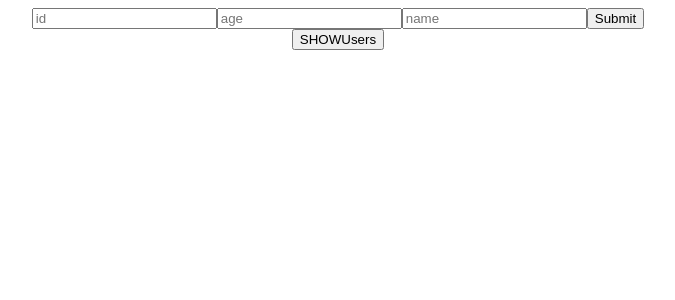
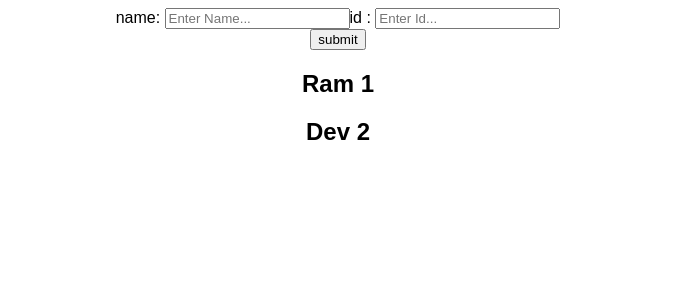
Before and after one commit to SWEETY05/React-sanbox, a React (Create React App) app: page / in a window 1280 px wide. Shown: the top 300 px of the page, without its empty margins (302-977 px from the left). Built offline with nearby package versions, Linux system fonts and the light colour scheme.

Commit message:
usereducerform code

```diff
--- a/package.json
+++ b/package.json
@@ -8,6 +8,7 @@
   ],
   "main": "src/index.js",
   "dependencies": {
+    "lodash": "4.17.21",
     "react": "17.0.2",
     "react-dom": "17.0.2",
     "react-hook-form": "7.22.5",
--- a/src/App.js
+++ b/src/App.js
@@ -1,17 +1,21 @@
 // import UserReducers from "./UserReducers";
+//import FetchApi from "./FetchApi";
 import "./styles.css";
-// import ReducerForm from "./ReducerForm";
-import FormNew from "./FormNew";
+import ReducerForm from "./ReducerForm";
+//import FormNew from "./FormNew";
 // import User from "./User";
-
+// import GeneralForm from "./GeneralForm";
+//import AppendUser from "./AppendUser";
 function App() {
   return (
     <div className="App">
       {/* <User /> */}
-
       {/* <UserReducers /> */}
-      <FormNew />
-      {/* <ReducerForm /> */}
+      {/* <FormNew /> */}
+      <ReducerForm />
+      {/* <GeneralForm /> */}
+      {/* <AppendUser /> */}
+      {/* <FetchApi /> */}
     </div>
   );
 }
--- /dev/null
+++ b/src/AppendUser.jsx
@@ -0,0 +1,72 @@
+import { useEffect, useReducer, useState } from "react";
+const AppendUser = () => {
+  const [newUser, setNewUser] = useState({});
+
+  const users = [
+    {
+      id: 1,
+      name: "sweety",
+      email: ""
+    }
+  ];
+  useEffect(() => {
+    fetchMyAPI();
+  }, []);
+
+  async function fetchMyAPI() {
+    let response = await fetch("https://jsonplaceholder.typicode.com/users/");
+    response = await response.json();
+    setNewUser(response);
+  }
+
+  const reducer = (state, action) => {
+    if (action.type === "NEW") {
+      console.log(action.payload);
+      return [...state, ...action.payload];
+      //return [...state, action.payload];(foe single user )
+    } else {
+      return state;
+    }
+  };
+
+  //const [newUser, dispatch] = useReducer(reducer, users);
+  const [state, dispatch] = useReducer(reducer, users);
+  return (
+    <>
+      {state.map((u, index) => (
+        <h1 key={index}>
+          {u.name} {u.email}
+        </h1>
+      ))}
+      <button onClick={() => dispatch({ type: "NEW", payload: newUser })}>
+        ADD
+      </button>
+    </>
+  );
+};
+
+export default AppendUser;
+
+// {
+//   "id": 1,
+//   "name": "Leanne Graham",
+//   "username": "Bret",
+//   "email": "Sincere@april.biz",
+//   "address": {
+//     "street": "Kulas Light",
+//     "suite": "Apt. 556",
+//     "city": "Gwenborough",
+//     "zipcode": "92998-3874",
+//     "geo": {
+//       "lat": "-37.3159",
+//       "lng": "81.1496"
+//     }
+//   },
+//   "phone": "1-770-736-8031 x56442",
+//   "website": "hildegard.org",
+//   "company": {
+//     "name": "Romaguera-Crona",
+//     "catchPhrase": "Multi-layered client-server neural-net",
+//     "bs": "harness real-time e-markets"
+//   }
+// }
--- /dev/null
+++ b/src/FetchApi.jsx
@@ -0,0 +1,40 @@
+import React, { useEffect, useState, useReducer } from "react";
+
+const FetchApi = () => {
+  const [emp, setEmp] = useState([]);
+  const initialstate = [];
+  const reducer = (state, action) => {
+    switch (action.type) {
+      case "SHOW":
+        return [...state, ...action.payload];
+      default:
+        return state;
+    }
+  };
+
+  useEffect(() => {
+    getData();
+  }, []);
+
+  const getData = async () => {
+    const res = await fetch(
+      "https://jsonplaceholder.typicode.com/users/"
+    ).then((res1) => res1.json());
+    setEmp(res);
+  };
+
+  const [state, dispatch] = useReducer(reducer, initialstate);
+
+  return (
+    <>
+      <button onClick={() => dispatch({ type: "SHOW", payload: emp })}>
+        Show Employees Details
+      </button>
+      {state.map((e, index) => (
+        <h1 key={index}>{e.name}</h1>
+      ))}
+    </>
+  );
+};
+
+export default FetchApi;
--- a/src/FormNew.jsx
+++ b/src/FormNew.jsx
@@ -1,42 +1,47 @@
-import { useReducer, useState } from "react";
+import { useReducer } from "react";
 import { useForm } from "react-hook-form";
 const FormNew = () => {
-  const [user, setUser] = useState();
+  const { register, handleSubmit } = useForm([]);
 
-  const { register, handleSubmit } = useForm([]);
-  //let data1 = [];
-  const onSubmit = (data) => {
-    let data1 = [JSON.parse(JSON.stringify(data))];
-    setUser(data1);
-    console.log(user);
-  };
+  const initialState = [
+    {
+      id: 1,
+      name: "sawlikar use form",
+      age: 27
+    }
+  ];
+  const reducer = (state, action) => {
+    switch (action.type) {
+      case "ADDUSER":
+        return [...state, action.payload];
 
-  const initialState = {};
-  const Reducer = (state, action) => {
-    switch (action.type) {
-      case "SHOWUSER":
-        return [...state, { user }];
       default:
         return state;
+        console.log(state);
     }
   };
 
-  const [state, dispatch] = useReducer(Reducer, initialState);
+  const [state, dispatch] = useReducer(reducer, initialState);
 
-  const onClick = () => {
-    dispatch({ type: "SHOWUSER", payload: user });
-    return user.map((u) => <h3>{u.name}</h3>);
+  const submit = (data) => {
+    dispatch({ type: "ADDUSER", payload: data });
   };
+
   return (
     <>
-      <form onSubmit={handleSubmit(onSubmit)}>
+      {state.map((s, index) => (
+        <div key={index}>
+          <h3>{s.id}</h3>
+          <h3>{s.age}</h3>
+          <h3>{s.name}</h3>
+        </div>
+      ))}
+
+      <form onSubmit={handleSubmit(submit)}>
         <input placeholder="id" {...register("id")} />
         <input placeholder="age" {...register("age")} />
         <input placeholder="name" {...register("name")} />
-
-        <input type="submit" />
       </form>
-      <button onClick={onClick}>SHOWUsers</button>
     </>
   );
 };
--- /dev/null
+++ b/src/GeneralForm.jsx
@@ -0,0 +1,50 @@
+import { useReducer, useState } from "react";
+
+const GeneralForm = () => {
+  const [task, setTask] = useState("");
+  const todos = [
+    {
+      task: "one"
+    }
+  ];
+
+  const ACTION = {
+    ADD: "add"
+  };
+
+  function reducer(state = todos, action) {
+    switch (action.type) {
+      case ACTION.ADD:
+        console.log([...state, { task: action.payload }]);
+        return [...state, { task: action.payload }];
+      default:
+        return state;
+    }
+  }
+
+  const [state, dispatch] = useReducer(reducer, todos);
+
+  const AddTask = (e) => {
+    setTask(e.target.value);
+  };
+
+  const handleSubmit = (e) => {
+    e.preventDefault();
+    dispatch({ type: ACTION.ADD, payload: task });
+    setTask("");
+  };
+
+  return (
+    <>
+      {state.map((s, index) => (
+        <h1 key={index}>{s.task}</h1>
+      ))}
+
+      <form onSubmit={handleSubmit}>
+        <input type="text" value={task} onChange={AddTask} />
+      </form>
+    </>
+  );
+};
+
+export default GeneralForm;
--- a/src/ReducerForm.jsx
+++ b/src/ReducerForm.jsx
@@ -1,6 +1,8 @@
 import { useReducer, useState } from "react";
+
 const ReducerForm = () => {
-  const [input, setInput] = useState();
+  const [input, setInput] = useState("");
+  const [id, setId] = useState();
   const initialstate = [
     {
       name: "Ram",
@@ -15,11 +17,12 @@ const ReducerForm = () => {
       city: "Nashik"
     }
   ];
+  //const data = { input, id };
   const reducer = (state, action) => {
     switch (action.type) {
       case "ADDUSER":
-        console.log(...state, { name: action.payload });
-        return [...state, action.payload];
+        return [...state, { ...action.payload }];
+
       default:
         return state;
     }
@@ -29,14 +32,23 @@ const ReducerForm = () => {
 
   const handleSubmit = (e) => {
     e.preventDefault();
+    const data = {
+      input: input,
+      id: id
+    };
     dispatch({
       type: "ADDUSER",
-      payload: input
+      payload: data
     });
   };
+
   const handleChange = (e) => {
     setInput(e.target.value);
   };
+  const handleChangeId = (e) => {
+    setId(e.target.value);
+  };
+
   return (
     <>
       <form onSubmit={handleSubmit}>
@@ -50,6 +62,15 @@ const ReducerForm = () => {
             className="form-control"
             placeholder="Enter Name... "
           />
+          id :{" "}
+          <input
+            type="text"
+            name="id"
+            value={id}
+            onChange={handleChangeId}
+            className="form-control"
+            placeholder="Enter Id... "
+          />
         </div>
 
         <button type="submit" className="btn btn-primary btn-block">
@@ -57,11 +78,11 @@ const ReducerForm = () => {
         </button>
       </form>
 
-      {/* <h1>
-        {state.map((n) => (
-          <p key={n.id} [n]</p>
-        ))}
-      </h1> */}
+      {state.map((e, index) => (
+        <h2 key={index}>
+          {e.name} {e.id}
+        </h2>
+      ))}
     </>
   );
 };
```
Also changed, not shown: 1 other file (tests, documents, lock files or other folders).
